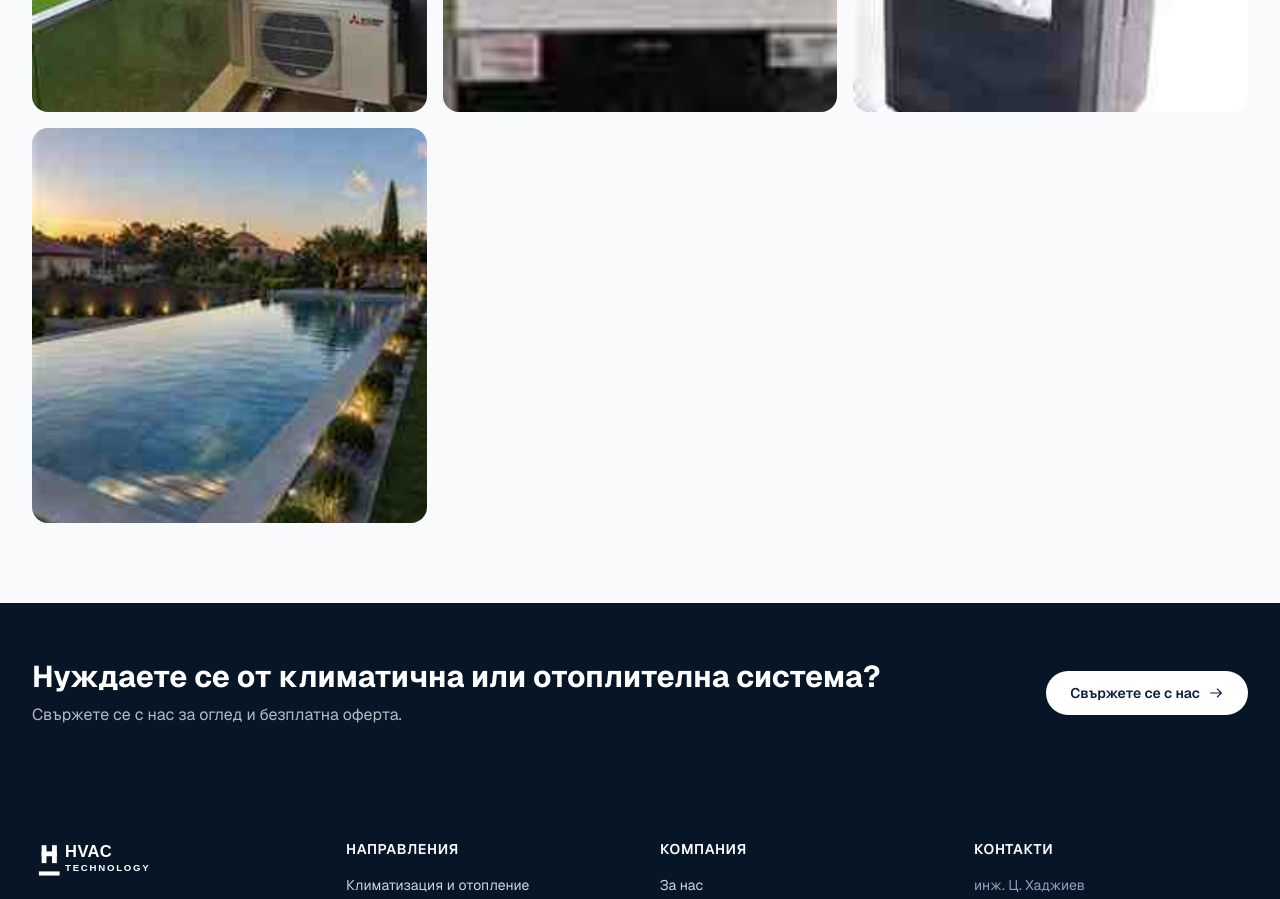
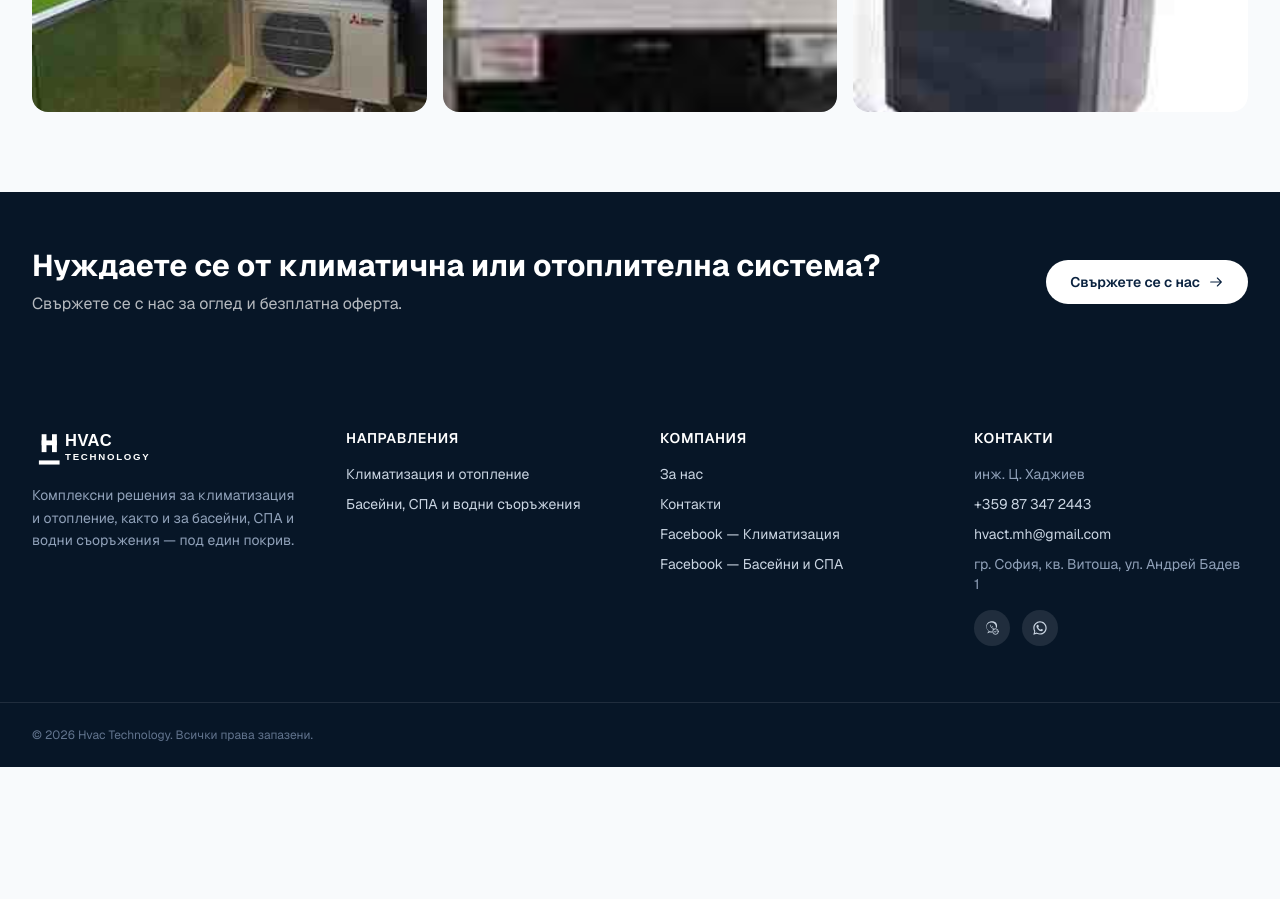
Before and after one commit to tsankohadjiev-art/hvac-technology, a Next.js app: page /klimatizatsia in a window 1280 px wide. Shown: the part 4060-4959 px from the top of the page. After the commit the page ends 4827 px from the top, so only its background shows below. Built offline with nearby package versions, Linux system fonts and the light colour scheme.

Commit message:
Fix swapped photos: move pool photo to baseyni-spa, remove misplaced AC photo

```diff
--- a/app/klimatizatsia/page.js
+++ b/app/klimatizatsia/page.js
@@ -107,7 +107,6 @@ const galleryPhotos = [
   { src: "/images/klimatizatsia-real/klim-10.jpg", alt: "Монтиран котел Viessmann" },
   { src: "/images/klimatizatsia-real/klim-11.jpg", alt: "Табло за управление на котел Viessmann" },
   { src: "/images/klimatizatsia-real/klim-12.jpg", alt: "Сервизно обслужване на климатик" },
-  { src: "/images/klimatizatsia-real/klim-13.jpg", alt: "Табло за управление на отоплителна инсталация" },
 ];
 
 export default function KlimatizatsiaPage() {
```
Also changed, not shown: public/images/baseyni-spa-real/pool-01.jpg, public/images/klimatizatsia-real/klim-13.jpg (deleted).
